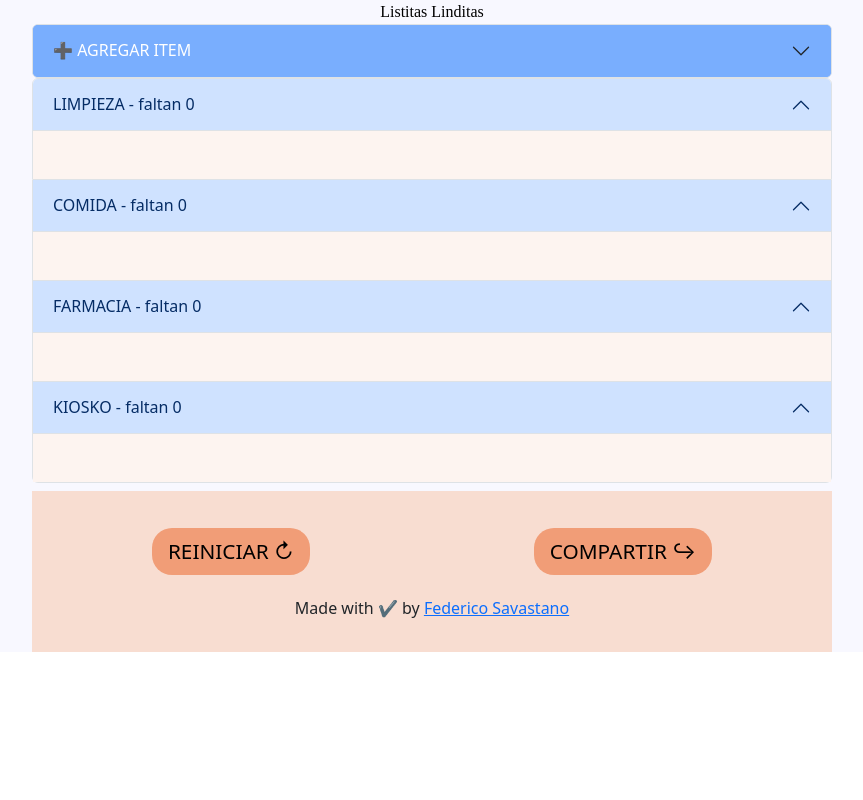
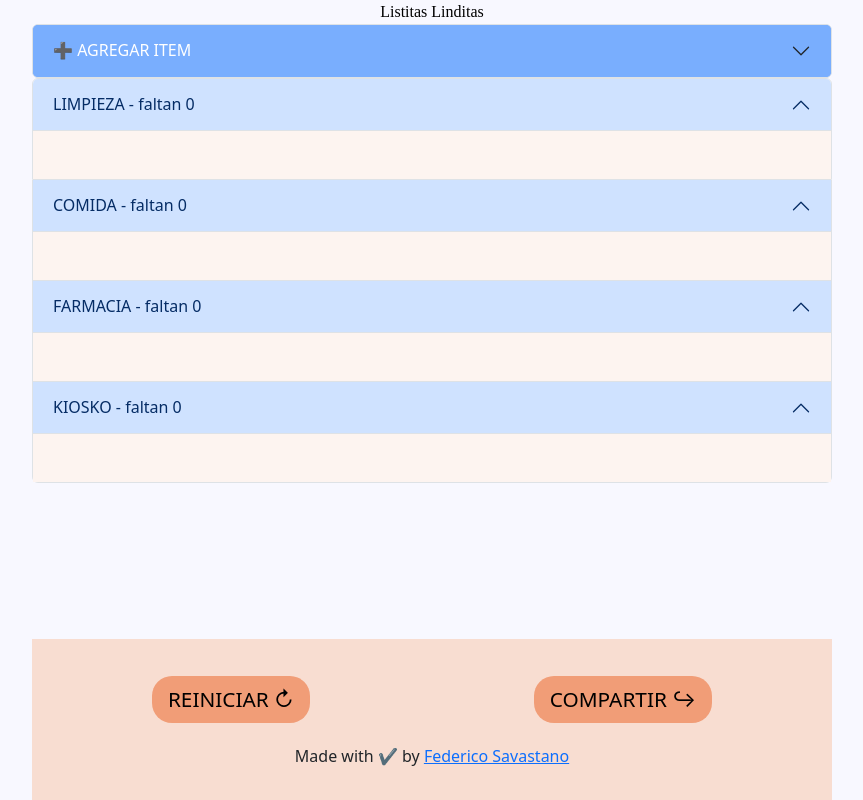
Before and after one commit to FedericoSavastano/listita1, a React (Vite) app: page / in a window 1280 px wide. Shown: the whole page, without its empty margins (208-1071 px from the left). Built offline with nearby package versions, Linux system fonts and the light colour scheme; a web font is replaced by a local one.

Commit message:
css fixes

```diff
--- a/src/App.css
+++ b/src/App.css
@@ -24,6 +24,11 @@ body {
 .wrapper {
     max-width: 800px;
     margin: 0 auto;
+
+    display: flex;
+    flex-direction: column;
+    justify-content: space-between;
+    height: 100vh;
 }
 
 .list {
--- a/src/App.jsx
+++ b/src/App.jsx
@@ -7,9 +7,6 @@ import 'bootstrap/dist/css/bootstrap.min.css';
 function App() {
     return (
         <Router>
-            <Link to='/' className='title'>
-                <div>Listitas Linditas</div>
-            </Link>
             <Routes>
                 <Route path='/' element={<Home />} />
             </Routes>
--- a/src/components/Home.jsx
+++ b/src/components/Home.jsx
@@ -1,5 +1,5 @@
 import { useEffect, useState } from 'react';
-import { useLocation, useNavigate } from 'react-router-dom';
+import { useLocation, useNavigate, Link } from 'react-router-dom';
 import List from './List';
 import FormComponent from './FormComponent';
 import Footer from './Footer';
@@ -118,11 +118,18 @@ function Home() {
 
     return (
         <div className='wrapper'>
-            <FormComponent list={data} onAdd={handleAddElement}></FormComponent>
-            <List
-                list={data}
-                onChange={handleChangeStatus}
-                onDelete={handleDeleteElement}></List>
+            <div>
+                <Link to='/' className='title'>
+                    <div>Listitas Linditas</div>
+                </Link>
+                <FormComponent
+                    list={data}
+                    onAdd={handleAddElement}></FormComponent>
+                <List
+                    list={data}
+                    onChange={handleChangeStatus}
+                    onDelete={handleDeleteElement}></List>
+            </div>
             <Footer resetData={resetData}></Footer>
         </div>
     );
```
